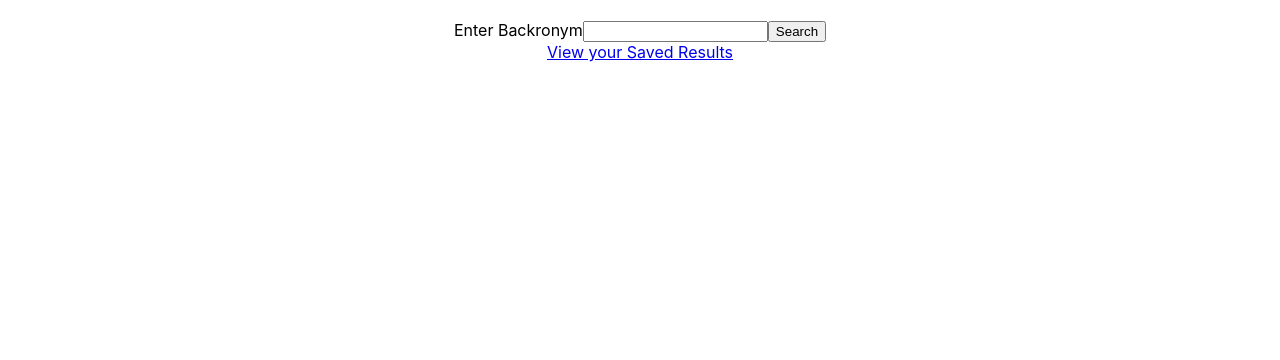
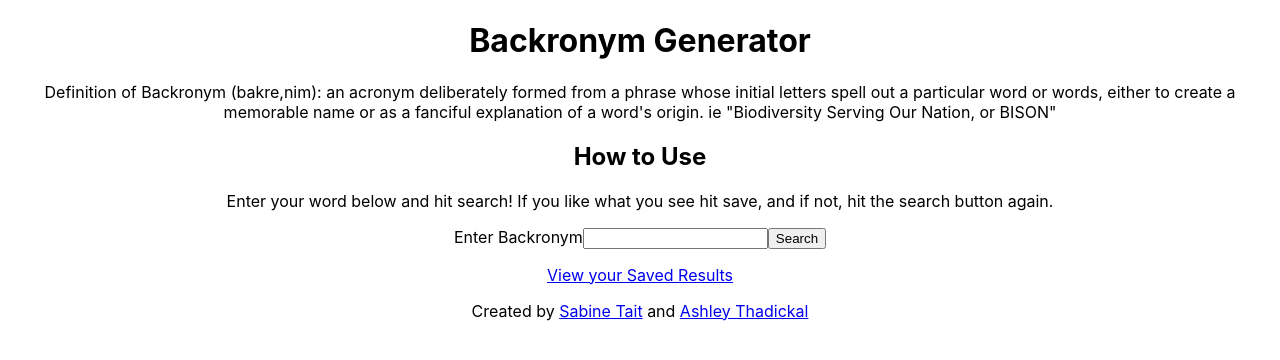
Before and after one commit to beans-ash/backronym-generator, a React (Create React App) app: page / in a window 1280 px wide. Shown: the top 360 px of the page. Built offline with nearby package versions, Linux system fonts and the light colour scheme.

Commit message:
Added header and footer; clean up memory leak

```diff
--- a/src/App.js
+++ b/src/App.js
@@ -2,16 +2,19 @@ import './App.css';
 import SavedBackronym from './Components/SavedBackronyms';
 import UserInput from './Components/UserInput';
 import {Routes, Route } from 'react-router-dom';
-
+import Footer from './Components/Footer';
+import Header from './Components/Header';
 
 
 function App() {
   return (
     <div className="App">
+    <Header />
       <Routes>
         <Route path='/' element={<UserInput /> } />
         <Route path='/saved' element={<SavedBackronym /> } />
       </Routes>
+      <Footer />
     </div>
   );
 }
--- a/src/Components/DisplayResults.js
+++ b/src/Components/DisplayResults.js
@@ -13,13 +13,11 @@ const DisplayResults = (props) => {
         push (dbRef, props.returnedBackronym);
     }
 
+    const returnedBackronymString = [...props.returnedBackronym]
+
     return(
         <div>
-            {props.returnedBackronym.map(word => {
-                return (
-                    <p key={word}>{word}</p>
-                )
-            })}
+            <p>{returnedBackronymString.join(' ')}</p>
             {props.returnedBackronym.length > 0 && <button onClick={handleSave}>Save</button>}
         </div>
     )
--- /dev/null
+++ b/src/Components/Footer.js
@@ -0,0 +1,10 @@
+
+const Footer = () => {
+    return (
+        <div>
+            <p>Created by <a href='https://www.linkedin.com/in/sabine-tait/'>Sabine Tait</a> and <a href='https://www.linkedin.com/in/ashley-thadickal-frontend-developer/'>Ashley Thadickal</a></p>
+        </div>
+    )
+}
+
+export default Footer
--- /dev/null
+++ b/src/Components/Header.js
@@ -0,0 +1,12 @@
+
+const Header = () => {
+    return (
+        <div>
+            <h1>Backronym Generator</h1>
+            <p>Definition of Backronym (bakre,nim): an acronym deliberately formed from a phrase whose initial letters spell out a particular word or words, either to create a memorable name or as a fanciful explanation of a word's origin. ie "Biodiversity Serving Our Nation, or BISON"</p>
+        </div>
+
+    )
+}
+
+export default Header
--- a/src/Components/PopUpModal.js
+++ b/src/Components/PopUpModal.js
@@ -1,6 +1,4 @@
 import Popup from 'reactjs-popup';
-import firebase from "./firebase.js";
-import { getDatabase, ref, onValue, remove } from 'firebase/database';
 
 const PopUpModal = (props) => {
 
--- a/src/Components/SavedBackronyms.js
+++ b/src/Components/SavedBackronyms.js
@@ -1,5 +1,5 @@
 import firebase from "./firebase.js";
-import { getDatabase, ref, onValue, remove } from 'firebase/database';
+import { getDatabase, ref, onValue, remove, onDisconnect } from 'firebase/database';
 import { useState, useEffect } from 'react';
 import { Link } from 'react-router-dom';
 import PopUpModal from "./PopUpModal.js";
@@ -10,20 +10,16 @@ const SavedBackronym = () => {
     useEffect(() => {
         const database = getDatabase(firebase)
         const dbRef = ref(database)
-        let abortController = new AbortController();
 
         onValue(dbRef, (response) => {
             const backronymList = [];
-            // console.log(response.val());
             const data = response.val()
             for(let key in data) {
                 backronymList.push({key: key, backronym: data[key]});
-                // console.log(backronymList);
             }
             setSavedBackronym(backronymList);
-            // console.log(backronymList);
         })
-        abortController.abort();
+        return () => {onDisconnect(dbRef)}
     }, [])
 
     const handleRemoveBackronym = (backronymId) => {
--- a/src/Components/UserInput.js
+++ b/src/Components/UserInput.js
@@ -36,7 +36,6 @@ const UserInput = () => {
                         }
                     })
                     .then((res) => {
-                        console.log(res)
                         if(res.statusText === 'OK') {
                             setNetworkError(false);
                             const returnedFilteredArray = res.data.filter(wordObj => wordObj.word.length > 1 && !wordObj.word.includes(' '))
@@ -53,7 +52,6 @@ const UserInput = () => {
                 const randomizer = (array) => {
                     const index = Math.floor(Math.random() * array.length);
                     returnedWord = array[index].word;
-                    console.log(returnedWord)
                     return (array[index]);
                 }
 
@@ -70,12 +68,11 @@ const UserInput = () => {
             }
         }
     }
-    console.log(returnedBackronym)
 
     return(
         <>
-        <h2></h2>
-        <p></p>
+        <h2>How to Use</h2>
+        <p>Enter your word below and hit search! If you like what you see hit save, and if not, hit the search button again.</p>
         {searchTerm !== '' && searchTerm.length < 3 && <p>Oops - please enter a word with 3 or more letters</p>}
         <form onSubmit={handleSubmit}>
             <label htmlFor="userInput">Enter Backronym</label>
```
